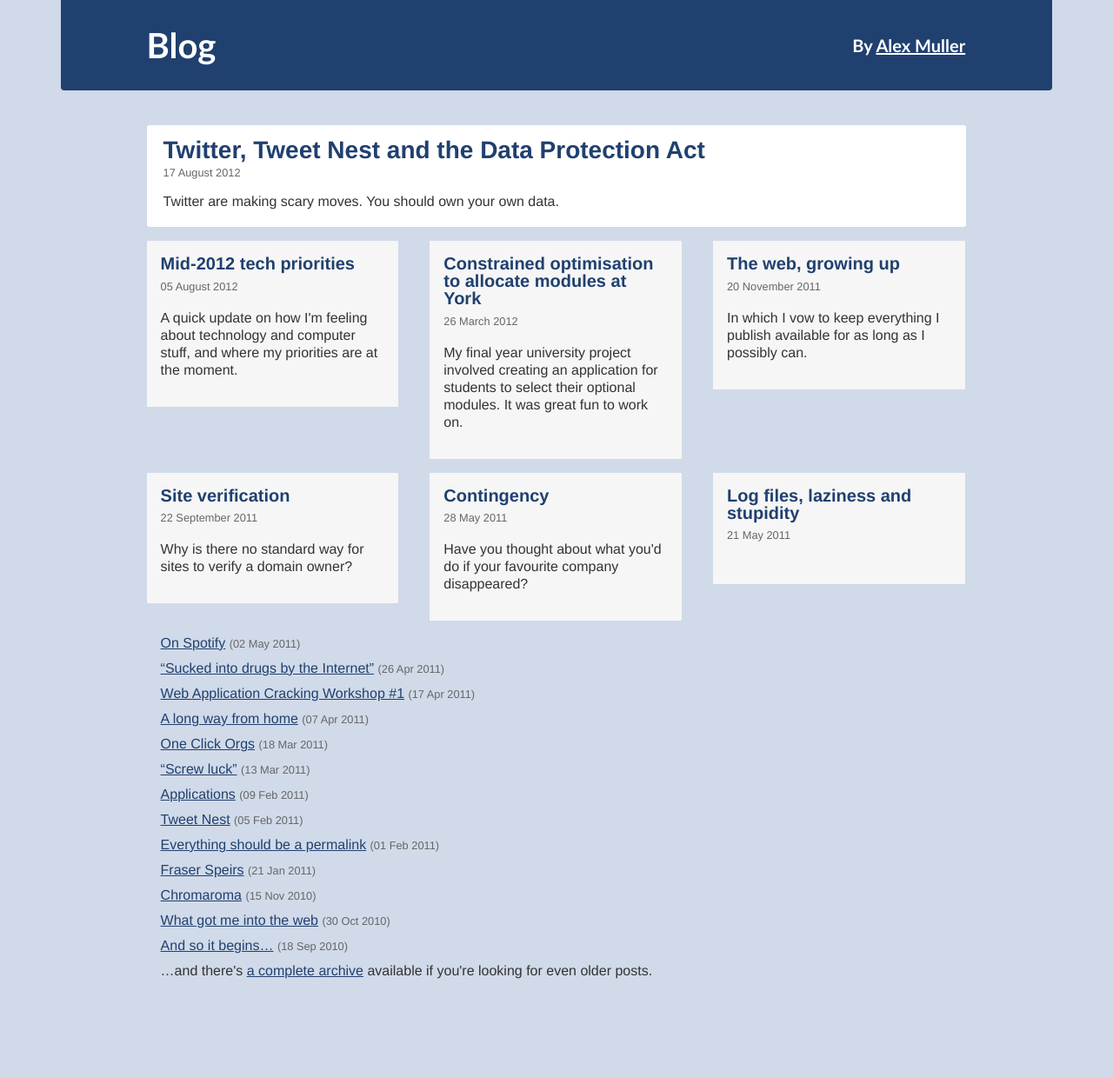
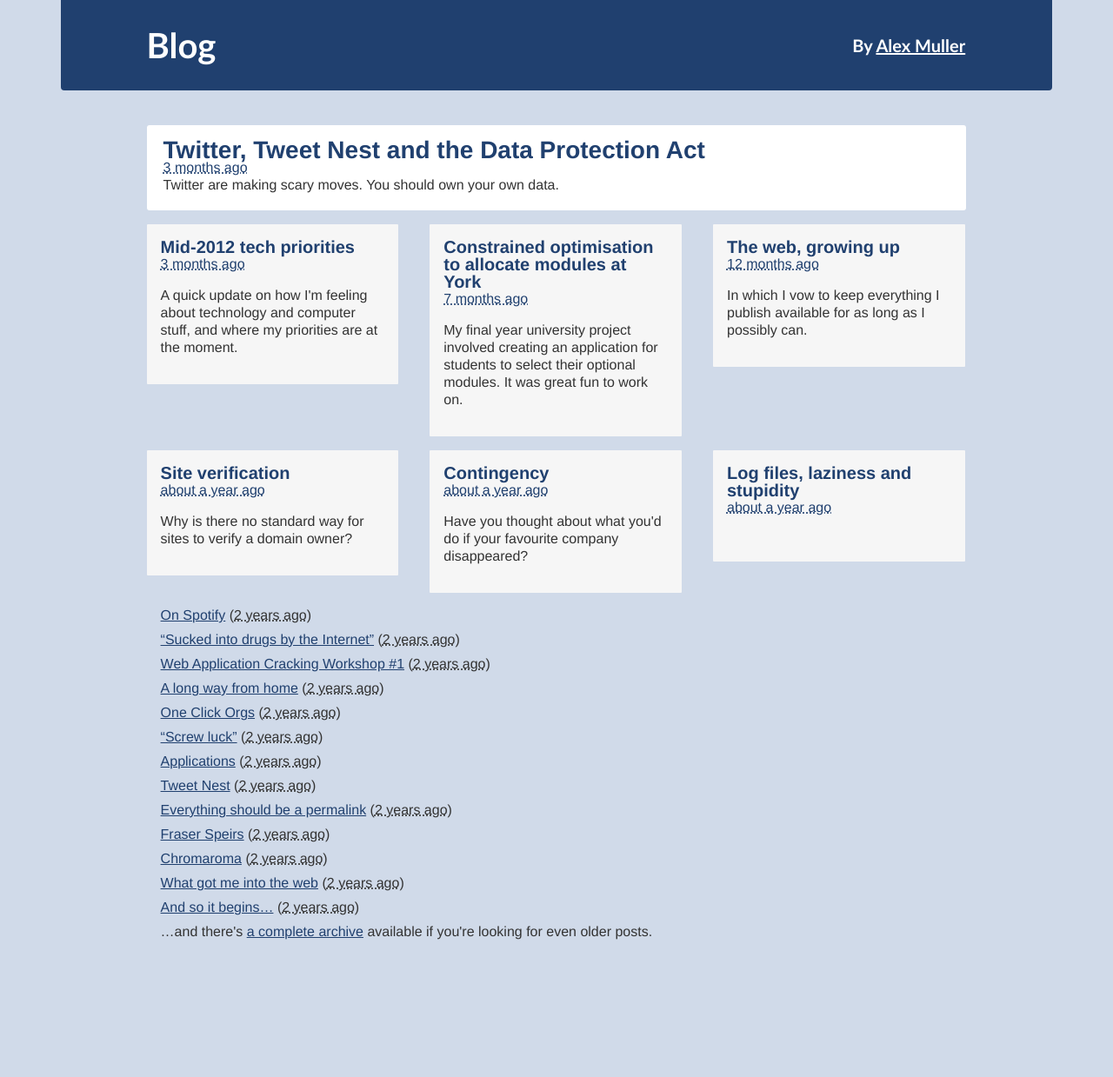
Before and after one commit to alexmuller/alex.mullr.net, a Jekyll site: the page built from blog/index.html, in a window 1280 px wide. Shown: the whole page at 87% size. Built offline with Jekyll 4.4.1, drawn with Linux system fonts in a browser that asks for light colours; nearby versions of some CDN libraries; Markdown is read by kramdown in place of the engine named in the settings; after the commit the page ends 1194 px from its top, so only the background shows below that; some of the changed lines change nothing that is shown.

Commit message:
Include jQuery and jquery.timeago in the blog main page

```diff
--- /dev/null
+++ b/_includes/timeago.html
@@ -0,0 +1,154 @@
+<script type="text/javascript">
+/**
+ * Timeago is a jQuery plugin that makes it easy to support automatically
+ * updating fuzzy timestamps (e.g. "4 minutes ago" or "about 1 day ago").
+ *
+ * @name timeago
+ * @version 0.11.4
+ * @requires jQuery v1.2.3+
+ * @author Ryan McGeary
+ * @license MIT License - http://www.opensource.org/licenses/mit-license.php
+ *
+ * For usage and examples, visit:
+ * http://timeago.yarp.com/
+ *
+ * Copyright (c) 2008-2012, Ryan McGeary (ryan -[at]- mcgeary [*dot*] org)
+ */
+(function($) {
+  $.timeago = function(timestamp) {
+    if (timestamp instanceof Date) {
+      return inWords(timestamp);
+    } else if (typeof timestamp === "string") {
+      return inWords($.timeago.parse(timestamp));
+    } else if (typeof timestamp === "number") {
+      return inWords(new Date(timestamp));
+    } else {
+      return inWords($.timeago.datetime(timestamp));
+    }
+  };
+  var $t = $.timeago;
+
+  $.extend($.timeago, {
+    settings: {
+      refreshMillis: 60000,
+      allowFuture: false,
+      strings: {
+        prefixAgo: null,
+        prefixFromNow: null,
+        suffixAgo: "ago",
+        suffixFromNow: "from now",
+        seconds: "less than a minute",
+        minute: "about a minute",
+        minutes: "%d minutes",
+        hour: "about an hour",
+        hours: "about %d hours",
+        day: "a day",
+        days: "%d days",
+        month: "about a month",
+        months: "%d months",
+        year: "about a year",
+        years: "%d years",
+        wordSeparator: " ",
+        numbers: []
+      }
+    },
+    inWords: function(distanceMillis) {
+      var $l = this.settings.strings;
+      var prefix = $l.prefixAgo;
+      var suffix = $l.suffixAgo;
+      if (this.settings.allowFuture) {
+        if (distanceMillis < 0) {
+          prefix = $l.prefixFromNow;
+          suffix = $l.suffixFromNow;
+        }
+      }
+
+      var seconds = Math.abs(distanceMillis) / 1000;
+      var minutes = seconds / 60;
+      var hours = minutes / 60;
+      var days = hours / 24;
+      var years = days / 365;
+
+      function substitute(stringOrFunction, number) {
+        var string = $.isFunction(stringOrFunction) ? stringOrFunction(number, distanceMillis) : stringOrFunction;
+        var value = ($l.numbers && $l.numbers[number]) || number;
+        return string.replace(/%d/i, value);
+      }
+
+      var words = seconds < 45 && substitute($l.seconds, Math.round(seconds)) ||
+        seconds < 90 && substitute($l.minute, 1) ||
+        minutes < 45 && substitute($l.minutes, Math.round(minutes)) ||
+        minutes < 90 && substitute($l.hour, 1) ||
+        hours < 24 && substitute($l.hours, Math.round(hours)) ||
+        hours < 42 && substitute($l.day, 1) ||
+        days < 30 && substitute($l.days, Math.round(days)) ||
+        days < 45 && substitute($l.month, 1) ||
+        days < 365 && substitute($l.months, Math.round(days / 30)) ||
+        years < 1.5 && substitute($l.year, 1) ||
+        substitute($l.years, Math.round(years));
+
+      var separator = $l.wordSeparator === undefined ?  " " : $l.wordSeparator;
+      return $.trim([prefix, words, suffix].join(separator));
+    },
+    parse: function(iso8601) {
+      var s = $.trim(iso8601);
+      s = s.replace(/\.\d+/,""); // remove milliseconds
+      s = s.replace(/-/,"/").replace(/-/,"/");
+      s = s.replace(/T/," ").replace(/Z/," UTC");
+      s = s.replace(/([\+\-]\d\d)\:?(\d\d)/," $1$2"); // -04:00 -> -0400
+      return new Date(s);
+    },
+    datetime: function(elem) {
+      var iso8601 = $t.isTime(elem) ? $(elem).attr("datetime") : $(elem).attr("title");
+      return $t.parse(iso8601);
+    },
+    isTime: function(elem) {
+      // jQuery's `is()` doesn't play well with HTML5 in IE
+      return $(elem).get(0).tagName.toLowerCase() === "time"; // $(elem).is("time");
+    }
+  });
+
+  $.fn.timeago = function() {
+    var self = this;
+    self.each(refresh);
+
+    var $s = $t.settings;
+    if ($s.refreshMillis > 0) {
+      setInterval(function() { self.each(refresh); }, $s.refreshMillis);
+    }
+    return self;
+  };
+
+  function refresh() {
+    var data = prepareData(this);
+    if (!isNaN(data.datetime)) {
+      $(this).text(inWords(data.datetime));
+    }
+    return this;
+  }
+
+  function prepareData(element) {
+    element = $(element);
+    if (!element.data("timeago")) {
+      element.data("timeago", { datetime: $t.datetime(element) });
+      var text = $.trim(element.text());
+      if (text.length > 0 && !($t.isTime(element) && element.attr("title"))) {
+        element.attr("title", text);
+      }
+    }
+    return element.data("timeago");
+  }
+
+  function inWords(date) {
+    return $t.inWords(distance(date));
+  }
+
+  function distance(date) {
+    return (new Date().getTime() - date.getTime());
+  }
+
+  // fix for IE6 suckage
+  document.createElement("abbr");
+  document.createElement("time");
+}(jQuery));
+</script>
--- a/_layouts/main.html
+++ b/_layouts/main.html
@@ -8,6 +8,9 @@
   <!-- CSS -->
   <!--[if lte IE 9]><link rel="stylesheet" href="/css/ie.css" type="text/css" media="screen" /><![endif]-->
   <link rel="stylesheet" href="/css/style.css">
+
+  <!-- JS -->
+  <script src="//ajax.googleapis.com/ajax/libs/jquery/1.8.2/jquery.min.js"></script>
 
   {% include ios-orientation-zoom-fix.html %}
 
--- a/blog/index.html
+++ b/blog/index.html
@@ -7,7 +7,7 @@ title: Blog
 <a href="{{ post.url }}" class="block">
   <div id="featured-post">
     <h1>{{ post.title }}</h1>
-    <p class="date">{{ post.date | date_to_long_string }}</p>
+    <abbr class="timeago" title="{{ post.date | date_to_xmlschema}}">{{ post.date | date_to_long_string }}</abbr>
     <p class="description">{{ post.description }}</p>
   </div>
 </a>
@@ -20,7 +20,7 @@ title: Blog
       <li class="fourcol {% cycle 'first', 'middle', 'last' %}">
         <div class="postmeta">
           <h2>{{ post.title }}</h2>
-          <p class="date">{{ post.date | date_to_long_string }}</p>
+          <abbr class="timeago" title="{{ post.date | date_to_xmlschema}}">{{ post.date | date_to_long_string }}</abbr>
           <p class="description">{{ post.description }}</p>
         </div>
       </li>
@@ -33,10 +33,18 @@ title: Blog
   {% for post in site.posts limit: 13 offset: 7 %}
     <li>
       <a href="{{ post.url }}">{{ post.title }}</a>
-      <span class="date">({{ post.date | date_to_string}})</span>
+      <span>(<abbr class="timeago" title="{{ post.date | date_to_xmlschema}}">{{ post.date | date_to_string }}</abbr>)</span>
     </li>
   {% endfor %}
     <li>
       &hellip;and there's <a href="archive/">a complete archive</a> available if you're looking for even older posts.
     </li>
 </ol>
+
+{% include timeago.html %}
+
+<script type="text/javascript">
+  jQuery(document).ready(function() {
+    jQuery("abbr.timeago").timeago();
+  });
+</script>
```
